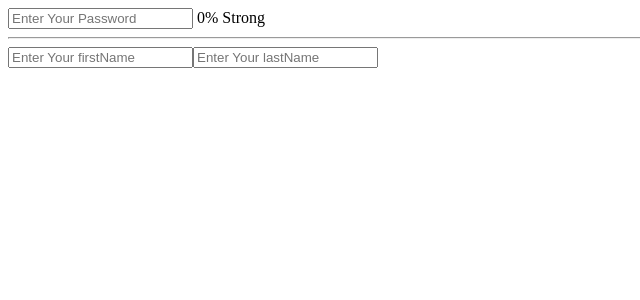
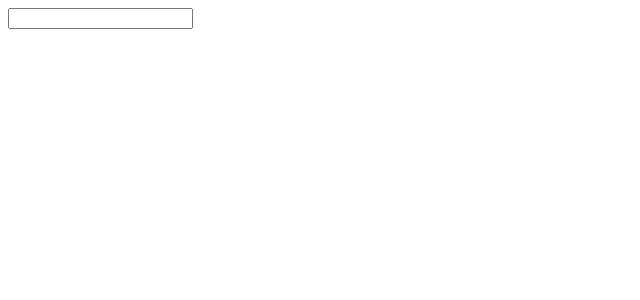
Before and after one commit to amrito502/Vue-Practice-for-laravel, a Vue app: page / in a window 1280 px wide. Shown: the top 300 px of the page, without its empty margins (0-640 px from the left). Built offline with nearby package versions, Linux system fonts and the light colour scheme.

Commit message:
Computed values some added

```diff
--- a/src/App.vue
+++ b/src/App.vue
@@ -1,34 +1,19 @@
 <script setup>
-import { ref, computed } from "vue";
+import { ref, computed } from "vue"
 
-const password = ref("");
+const zip = ref("")
 
-const passwordStrength = computed(() => {
-  let strength = (password.value.length * 100) / 10;
-  return Math.min(strength, 100);
-});
+const zipUppercase = computed({
+ get: () => zip.value.toUpperCase(),
+ set: value => { zip.value = value.toUpperCase() }
+})
 
-let firstName = ref("");
-let lastName = ref("");
-
-const fullName = computed(() => {
-  let fullName = firstName.value + " " + lastName.value;
-  return fullName;
-});
 </script>
 
 <template>
   <div>
-    <input
-      type="password"
-      v-model="password"
-      placeholder="Enter Your Password"
-    />
-    {{ passwordStrength }}<span>% Strong</span>
-    <hr />
-    <input type="text" v-model="firstName" placeholder="Enter Your firstName" />
-    <input type="text" v-model="lastName" placeholder="Enter Your lastName" />
-    {{ fullName }}
+    <input type="text" v-model="zipUppercase">
+    {{ zip }}
   </div>
 </template>
 
```
